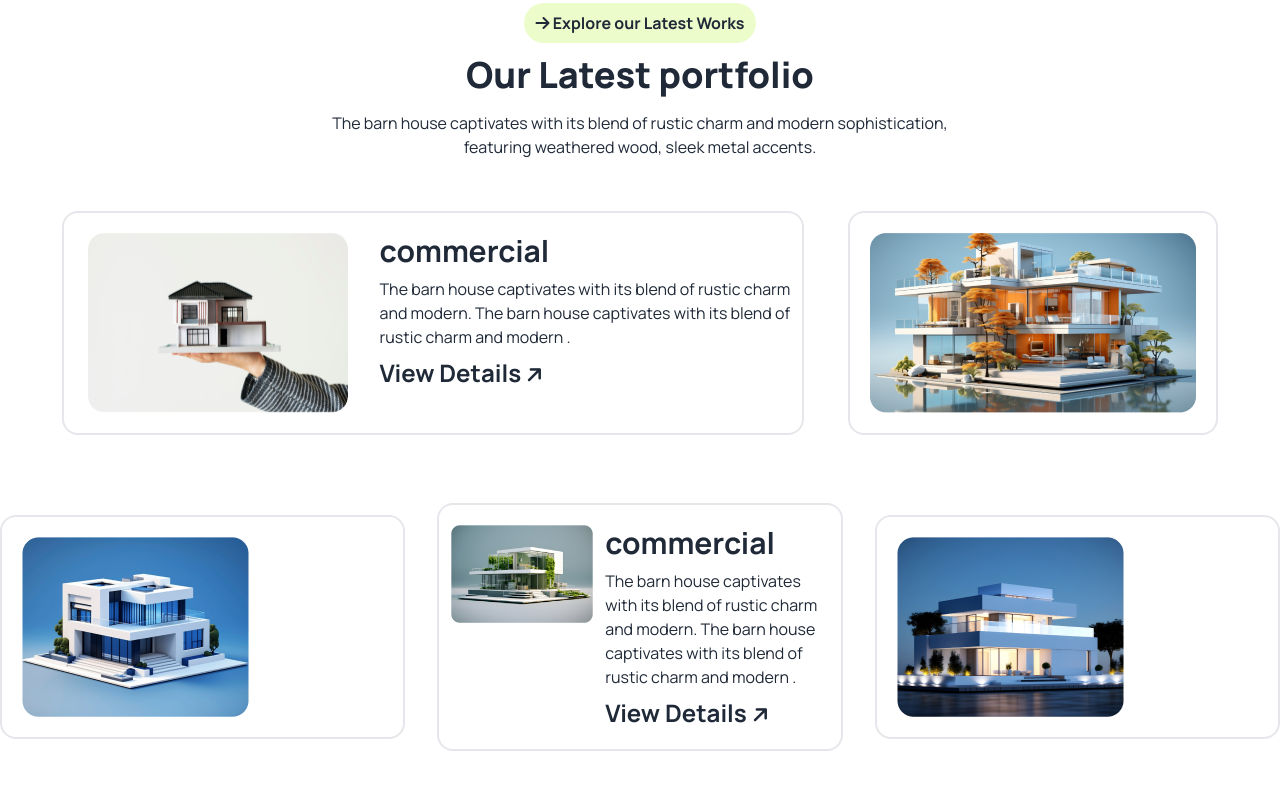
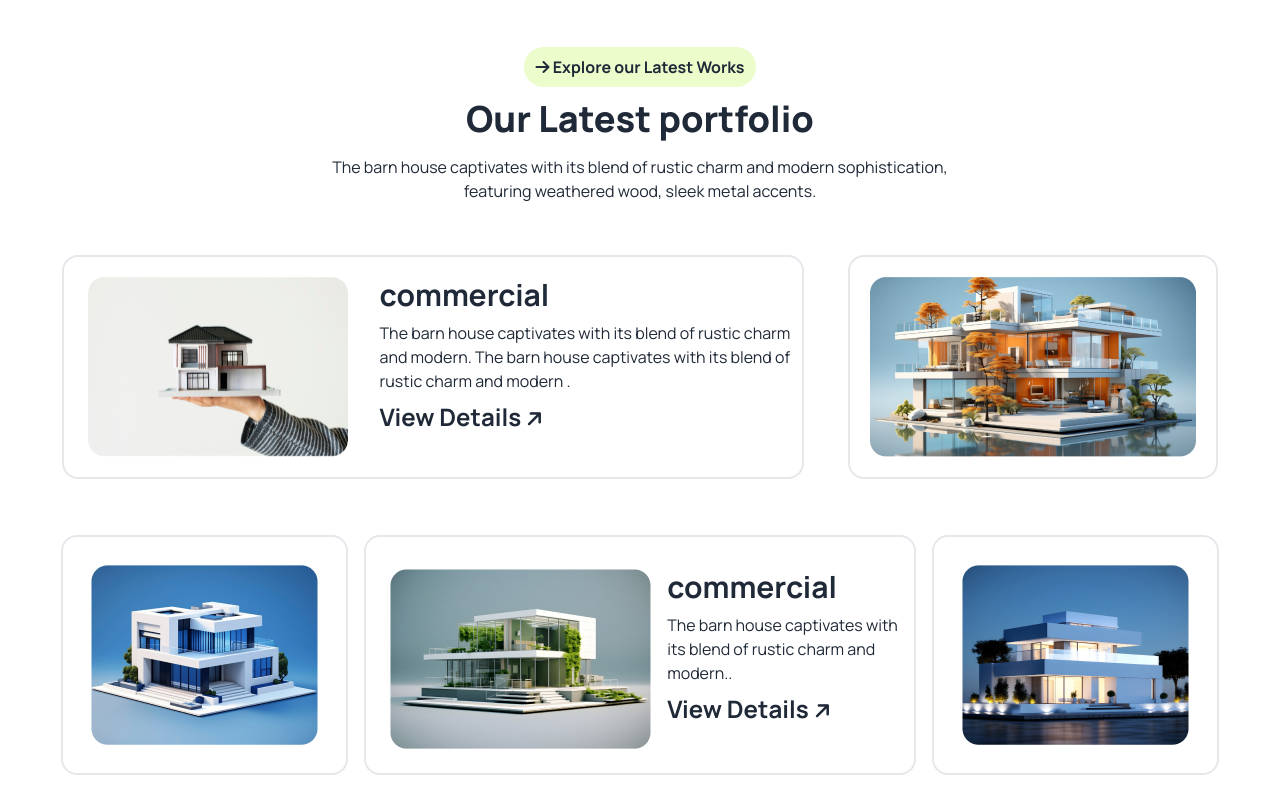
Before and after one commit to Abdullahmamun322/assignment-3, a plain HTML site: page index.html in a window 1280 px wide. Shown: the part 1960-2763 px from the top of the page. Before the commit the page ends 2739 px from the top, so only its background shows below. Drawn offline with nearby package versions, Linux system fonts and the light colour scheme.

Commit message:
added new section

```diff
--- a/index.html
+++ b/index.html
@@ -85,14 +85,35 @@
 
 
 
-        <div class="navbar-end">
-          <div class="mx-8 gap-y-2.5">
+        <!--
+<div>
+
+
+
+  <div class=" flex text-center gap-8 ">
     <a><i class="fa-solid fa-magnifying-glass"></i></a>
 
     <a><i class="fa-solid fa-cart-shopping"></i></a>
 
 
   </div>
+</div> -->
+
+
+
+
+        <div class="navbar-end">
+
+          <div class="mr-8">
+            <div class=" flex  gap-8 ">
+              <a><i class="fa-solid fa-magnifying-glass"></i></a>
+
+              <a><i class="fa-solid fa-cart-shopping"></i></a>
+
+
+            </div>
+          </div>
+
 
           <a class="btn font-bold bg-button-primary text-base text-black rounded-full">
             Book Consult<i class="fa-solid fa-arrow-right text-xl -rotate-45"></i></a>
@@ -123,9 +144,18 @@
           featuring weathered wood, sleek metal<br>
           accents, and large windows that flood the space with natural light.</p>
 
-        <button class="rounded-full text-center px-3 py-2 bg-button-primary mb-3 font-bold">View Details
+        <!-- <button class="rounded-full justify-center px-3 py-2 bg-button-primary mb-3 font-bold">View Details
+        </button> -->
+      </div>
+
+    <div class="text-center mt-6 mb-12">
+      <button class="rounded-full  px-3 py-2 bg-button-primary mb-3 font-bold">View Details
+        <i class="fa-solid fa-arrow-right text-xl -rotate-45"></i>
       </button>
+
     </div>
+
+
     </section>
 
     <!-- Design & a house section -->
@@ -299,41 +329,36 @@
       </div>
 
 
-      <div class=" grid mt-4 grid-cols-3  gap-8 items-center ">
+      <div class=" flex justify-center  mt-1 grid-cols-3  gap-4 mx:auto ">
 
         <div class="mt-6 mb-7 rounded-2xl border-solid border-2
-        border-black-500 py-5 px-5">
+        border-black-500 py-7 px-7">
           <img src="./assets/img3.png" alt="">
         </div>
 
 
         <div class="flex mt-6 mb-7 rounded-2xl border-solid border-2 border-black-500
-        flex py-5 px-3 border-solid">
+        flex py-4 px-4 border-solid">
 
-          <div>
-            <img src="./assets/img4.png" alt="">
+          <div class="mt-4">
+            <img class="ml-2" src="./assets/img4.png" alt="">
           </div>
 
 
-          <div class="ml-3">
+          <div class="ml-4 mt-4">
             <h2 class="font-bold text-3xl mb-2">commercial</h2>
-            <p class="mb-2">The barn house captivates with its blend of rustic charm<br>
-              and modern. The barn house captivates with its blend of<br>
-              rustic charm and modern .</p>
+            <p class="mb-2">The barn house captivates with<br>
+              its blend of rustic charm and<br>
+              modern..</p>
             <h2 class="font-bold text-2xl">View Details <i class="fa-solid fa-arrow-right text-xl -rotate-45"></i> </h2>
           </div>
 
         </div>
 
         <div class="mt-6 mb-7 rounded-2xl border-solid border-2
-       border-black-500 py-5 px-5">
+       border-black-500 py-7 px-7">
           <img src="./assets/img5.png" alt="">
         </div>
-
-
-
-
-
 
       </div>
 
```
Lines whose indentation alone changed are shown as unchanged.
